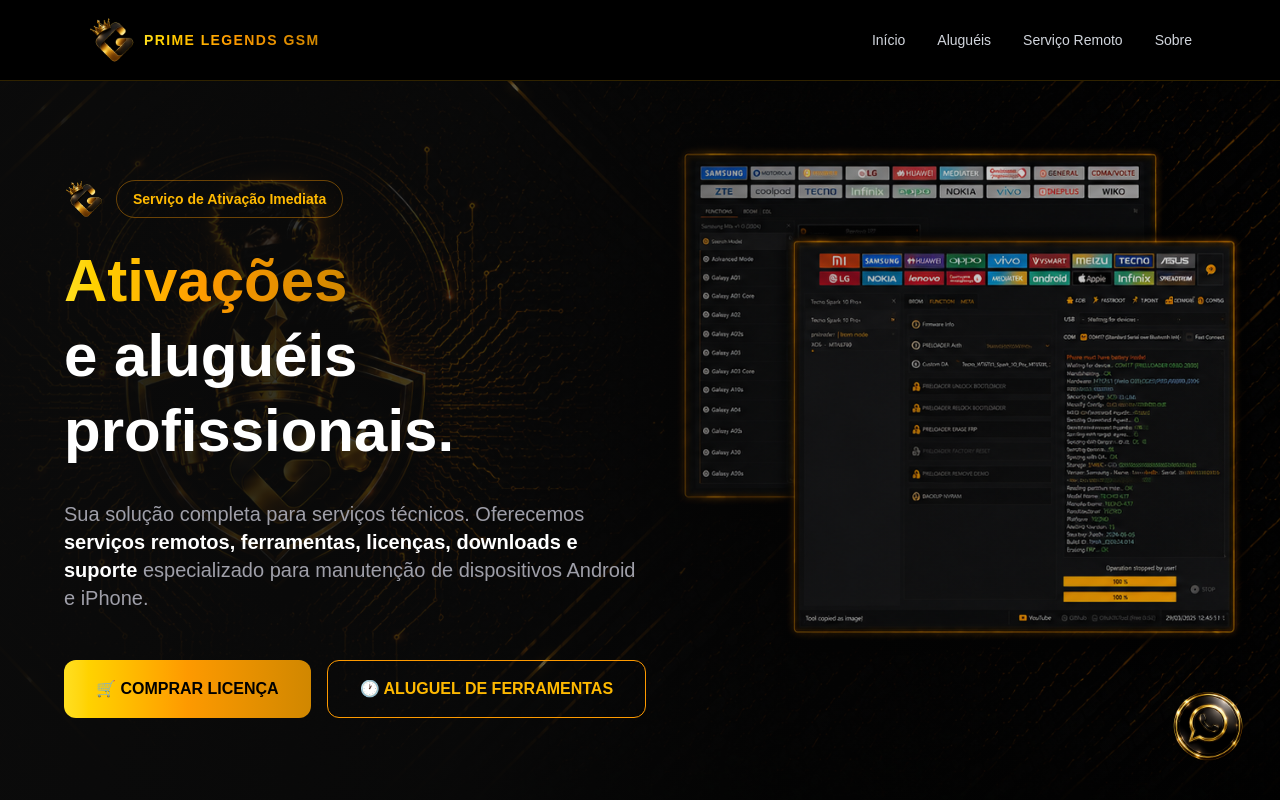
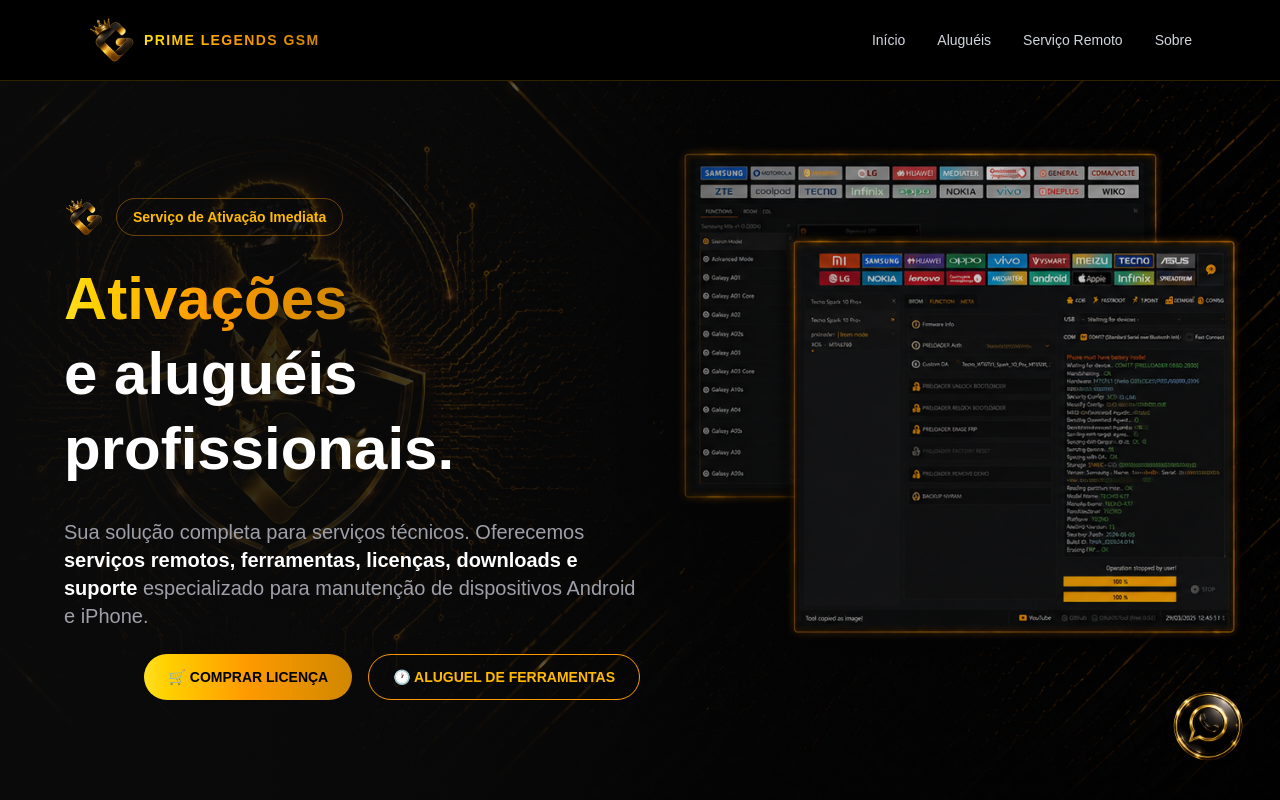
Before and after one commit to primelegendstech/prime-legends, a Next.js app: page / in a window 1280 px wide. Shown: the top 800 px of the page. Built offline with nearby package versions, Linux system fonts and the light colour scheme.

Commit message:
Botao Comprar Licenca redireciona para WhatsApp e ajusta estilo dos botoes

```diff
--- a/app/page.tsx
+++ b/app/page.tsx
@@ -60,14 +60,21 @@
             especializado para manutenção de dispositivos Android e iPhone.
           </p>
 
-          <div className="mt-8 md:mt-12 flex flex-col sm:flex-row justify-start gap-3 sm:gap-4">
-            <button className="flex items-center justify-center gap-2 rounded-xl bg-gradient-to-r from-yellow-300 via-amber-500 to-yellow-600 px-6 py-3 md:px-8 md:py-4 text-sm md:text-base font-bold text-black transition hover:scale-105">
+          <div className="mt-4 md:mt-6 flex flex-col sm:flex-row justify-start sm:justify-end gap-3 sm:gap-4">
+            <a
+              href={`https://wa.me/5581995716227?text=${encodeURIComponent(
+                "Olá! Tenho interesse em comprar uma licença (3, 6 ou 12 meses). Podem me passar mais informações?"
+              )}`}
+              target="_blank"
+              rel="noopener noreferrer"
+              className="flex items-center justify-center gap-2 rounded-full bg-gradient-to-r from-yellow-300 via-amber-500 to-yellow-600 px-5 py-2.5 md:px-6 md:py-3 text-xs md:text-sm font-bold text-black transition hover:scale-105"
+            >
               🛒 COMPRAR LICENÇA
-            </button>
+            </a>
 
             <Link
               href="/alugueis"
-              className="flex items-center justify-center gap-2 rounded-xl border border-amber-500 px-6 py-3 md:px-8 md:py-4 text-sm md:text-base font-bold text-amber-400 transition hover:bg-gradient-to-r hover:from-yellow-300 hover:via-amber-500 hover:to-yellow-600 hover:text-black"
+              className="flex items-center justify-center gap-2 rounded-full border border-amber-500 px-5 py-2.5 md:px-6 md:py-3 text-xs md:text-sm font-bold text-amber-400 transition hover:bg-gradient-to-r hover:from-yellow-300 hover:via-amber-500 hover:to-yellow-600 hover:text-black"
             >
               🕐 ALUGUEL DE FERRAMENTAS
             </Link>
```
